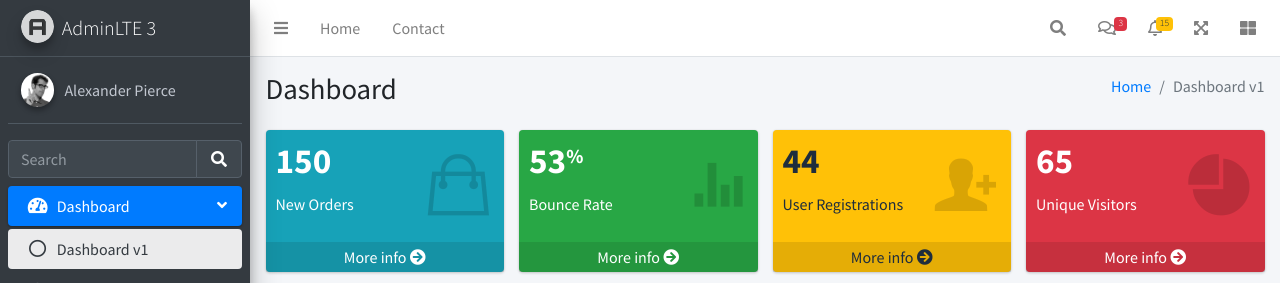
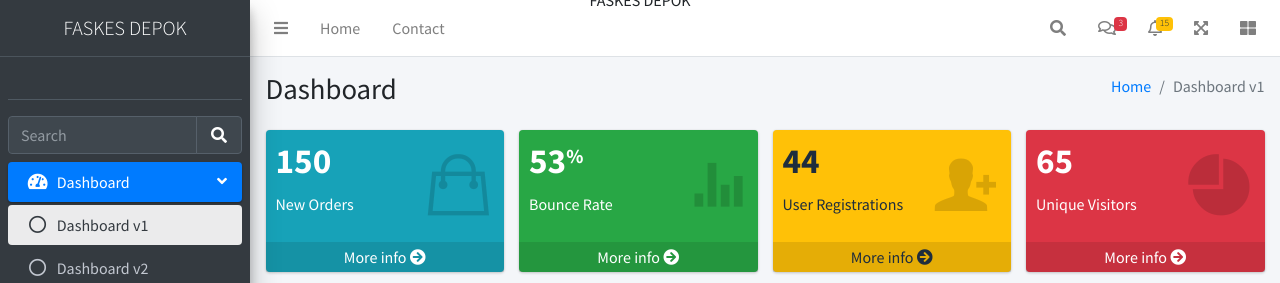
Before and after one commit to ayyashmumtaz/project_faskes, a CodeIgniter app: page /database/ in a window 1280 px wide. Shown: the top 283 px of the page. Run offline with CodeIgniter, Linux system fonts and the light colour scheme; some libraries are stand-ins or nearby versions.

Commit message:
delete unused file

```diff
--- a/application/views/_partials/navbar.php
+++ b/application/views/_partials/navbar.php
@@ -4,7 +4,7 @@
 
   <!-- Preloader -->
   <div class="preloader flex-column justify-content-center align-items-center">
-    <img class="animation__shake" src="dist/img/AdminLTELogo.png" alt="AdminLTELogo" height="60" width="60">
+FASKES DEPOK
   </div>
 
   <!-- Navbar -->
@@ -149,19 +149,19 @@
   <aside class="main-sidebar sidebar-dark-primary elevation-4">
     <!-- Brand Logo -->
     <a href="index3.html" class="brand-link">
-      <img src="dist/img/AdminLTELogo.png" alt="AdminLTE Logo" class="brand-image img-circle elevation-3" style="opacity: .8">
-      <span class="brand-text font-weight-light">AdminLTE 3</span>
+      <center>
+         <span class="brand-text font-weight-light">FASKES DEPOK</span>
+      </center>
+
     </a>
 
     <!-- Sidebar -->
     <div class="sidebar">
       <!-- Sidebar user panel (optional) -->
       <div class="user-panel mt-3 pb-3 mb-3 d-flex">
-        <div class="image">
-          <img src="dist/img/user2-160x160.jpg" class="img-circle elevation-2" alt="User Image">
-        </div>
+
         <div class="info">
-          <a href="#" class="d-block">Alexander Pierce</a>
+          <a href="#" class="d-block"><?= $this->session->userdata('username');?></a>
         </div>
       </div>
 
```
Also changed, not shown: application/controllers/Welcome.php (deleted, +0 -25 lines).
